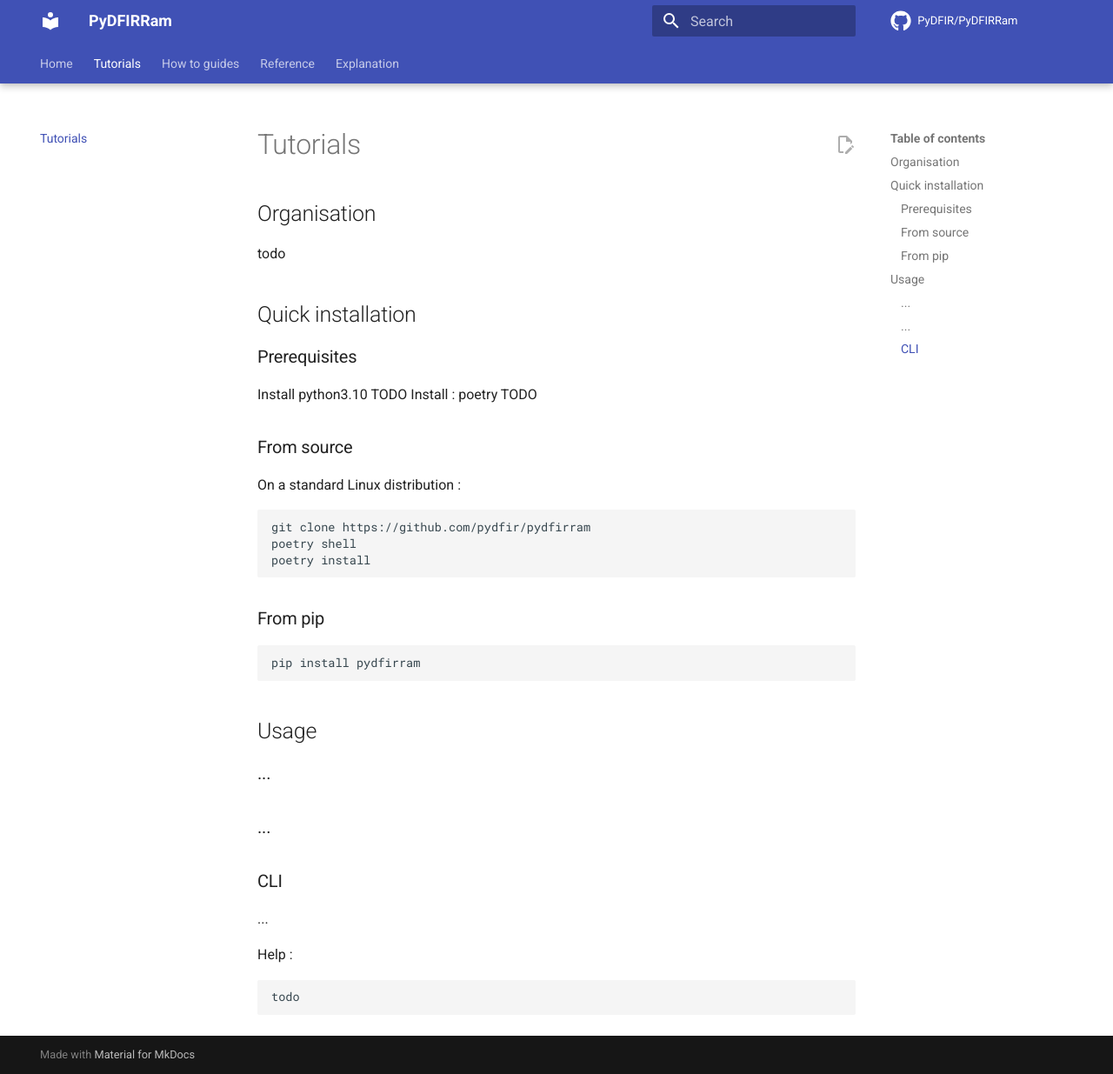
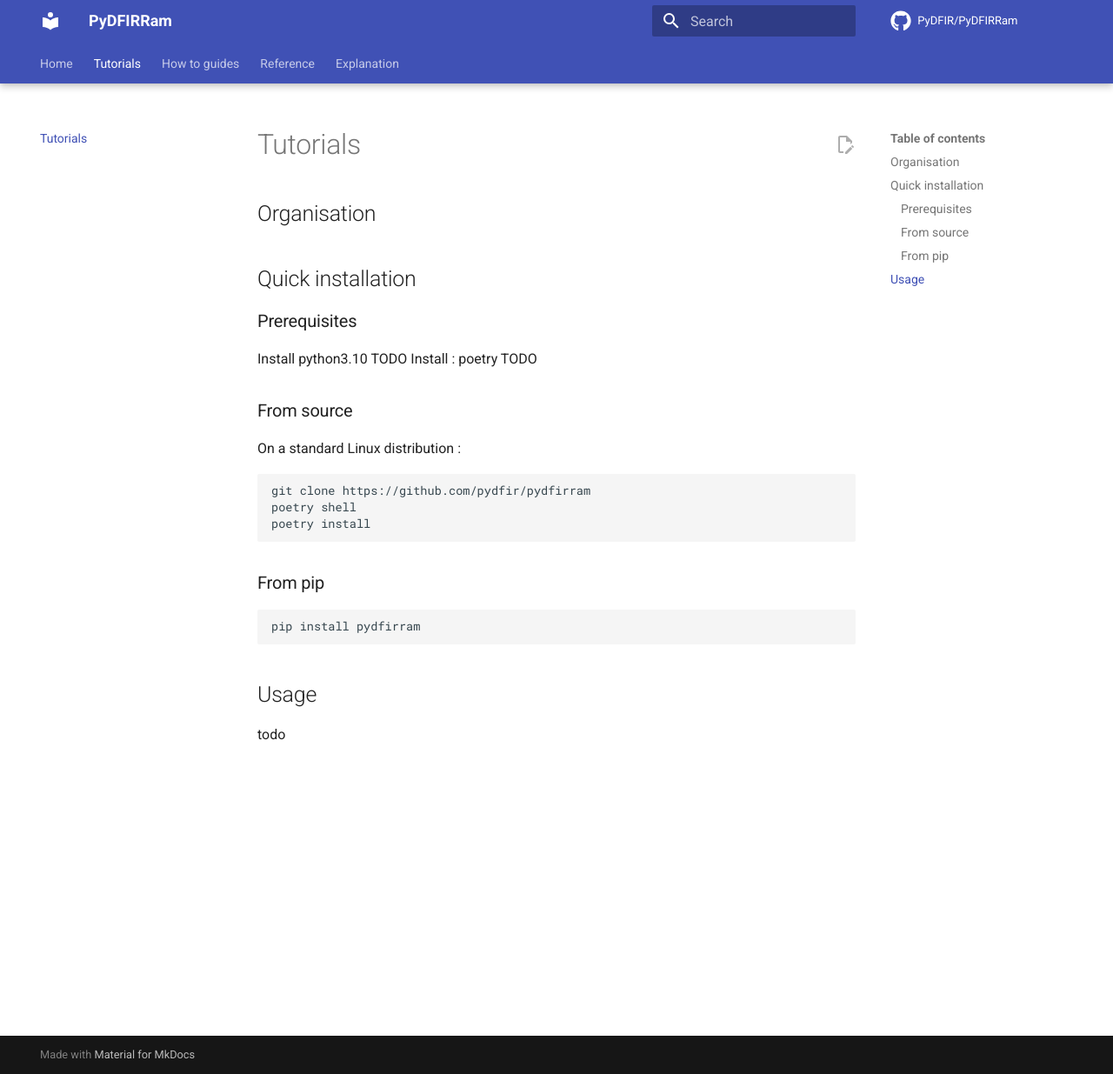
Before and after one commit to PyDFIR/pyDFIRRam, an MkDocs documentation site: the page built from docs/tutorials.md, in a window 1280 px wide and 1235 px high. Shown: the whole window at 87% size. Built offline with MkDocs 1.6.1 and Material for MkDocs 9.7.7, drawn with Linux system fonts in a browser that asks for light colours; comment, search, counter and statistics services are not loaded.

````diff
--- a/docs/tutorials.md
+++ b/docs/tutorials.md
@@ -1,6 +1,4 @@
 ## Organisation
-
-todo
 
 ## Quick installation
 
@@ -24,16 +22,4 @@ pip install pydfirram
 ```
 ## Usage
 
-### ...
-
-### ...
-
-### CLI
-
-...
-
-Help :
-
-```shell
 todo
-```
````
Also changed, not shown: docs/index.md (+1 -0 lines), docs/test.md (added, +8 -0 lines).
